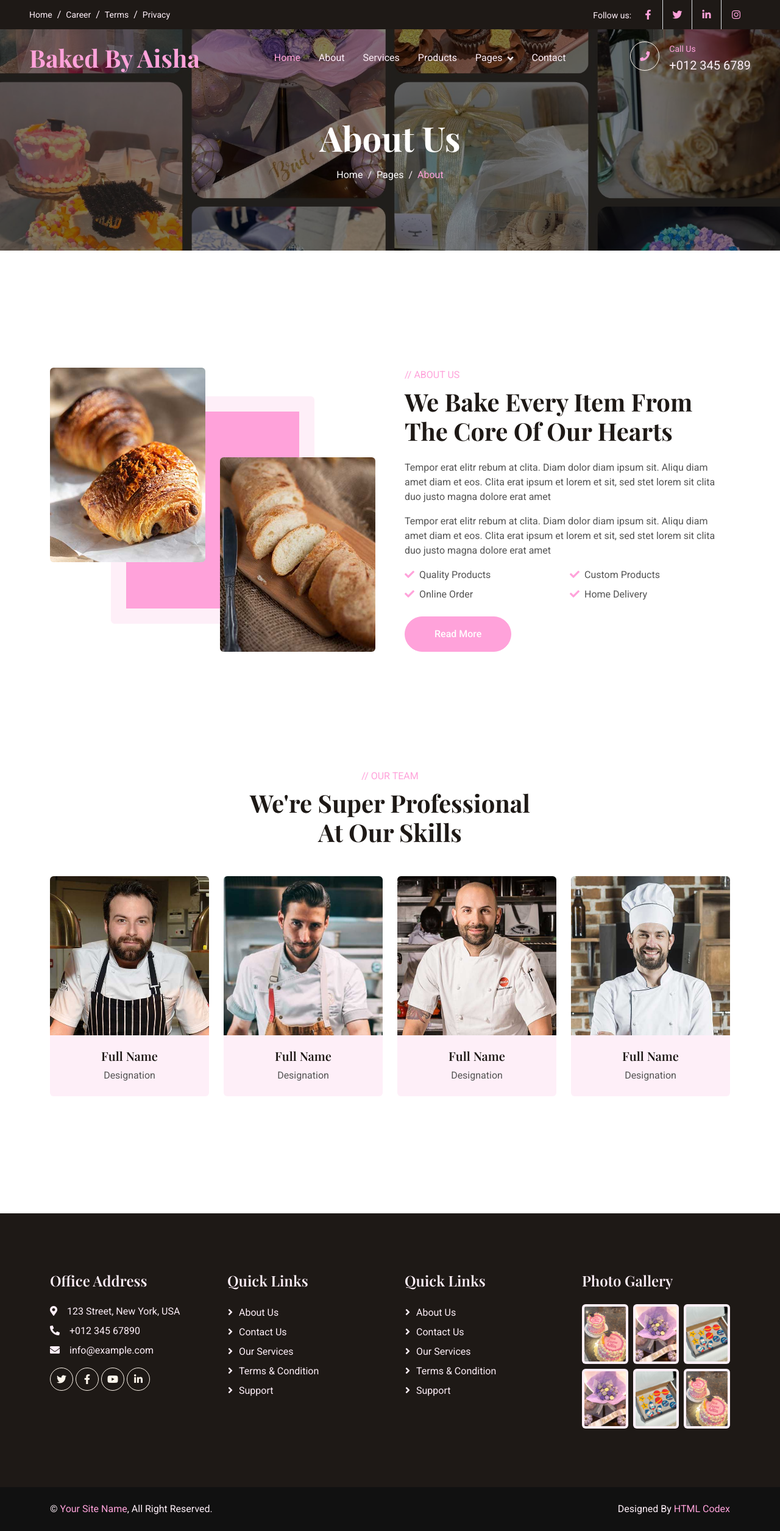
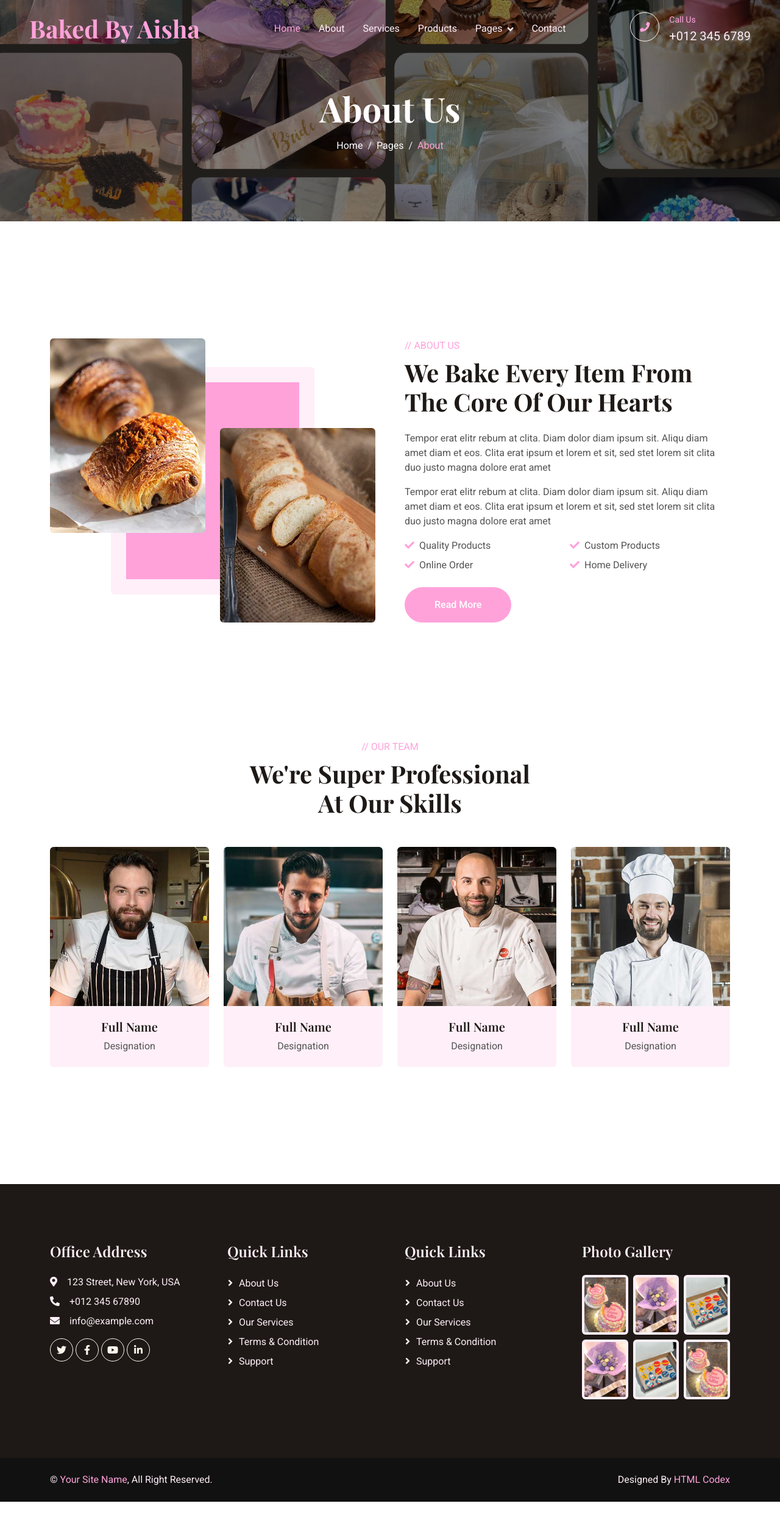
Before and after one commit to Aisha-Sattani/baked-by-aisha, a Flask app: page /about in a window 1280 px wide. Shown: the whole page at 61% size. After the commit the page ends 2463 px from the top, so only its background shows below. Run offline with Flask 3, Linux system fonts and the light colour scheme; some libraries are stand-ins or nearby versions.

Commit message:
remove topbar

```diff
--- a/templates/about.html
+++ b/templates/about.html
@@ -37,31 +37,6 @@
         <div class="spinner-grow text-primary" role="status"></div>
     </div>
     <!-- Spinner End -->
-
-
-    <!-- Topbar Start -->
-    <div class="container-fluid top-bar bg-dark text-light px-0 wow fadeIn" data-wow-delay="0.1s">
-        <div class="row gx-0 align-items-center d-none d-lg-flex">
-            <div class="col-lg-6 px-5 text-start">
-                <ol class="breadcrumb mb-0">
-                    <li class="breadcrumb-item"><a class="small text-light" href="#">Home</a></li>
-                    <li class="breadcrumb-item"><a class="small text-light" href="#">Career</a></li>
-                    <li class="breadcrumb-item"><a class="small text-light" href="#">Terms</a></li>
-                    <li class="breadcrumb-item"><a class="small text-light" href="#">Privacy</a></li>
-                </ol>
-            </div>
-            <div class="col-lg-6 px-5 text-end">
-                <small>Follow us:</small>
-                <div class="h-100 d-inline-flex align-items-center">
-                    <a class="btn-lg-square text-primary border-end rounded-0" href=""><i class="fab fa-facebook-f"></i></a>
-                    <a class="btn-lg-square text-primary border-end rounded-0" href=""><i class="fab fa-twitter"></i></a>
-                    <a class="btn-lg-square text-primary border-end rounded-0" href=""><i class="fab fa-linkedin-in"></i></a>
-                    <a class="btn-lg-square text-primary pe-0" href=""><i class="fab fa-instagram"></i></a>
-                </div>
-            </div>
-        </div>
-    </div>
-    <!-- Topbar End -->
 
 
     <!-- Navbar Start -->
```
